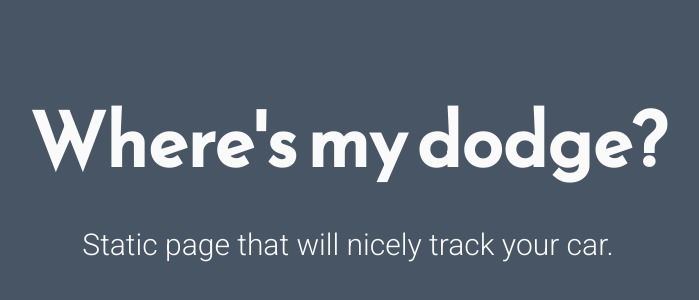
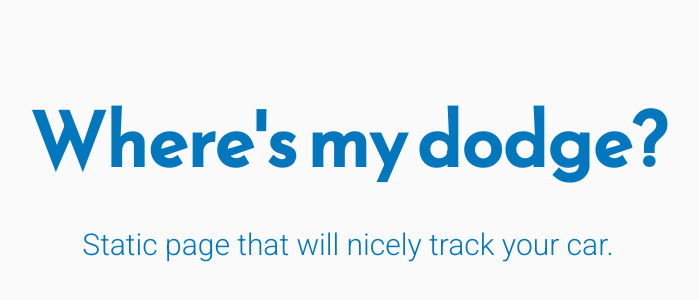
Before and after one commit to mc-comanescu/mc-comanescu.github.io, a plain HTML site: page wmt/index.html in a window 1280 px wide. Shown: the part 212-512 px from the top of the page, without its empty margins (292-991 px from the left). Drawn offline with Linux system fonts and the light colour scheme.

Commit message:
change title

```diff
--- a/wmt/index.html
+++ b/wmt/index.html
@@ -5,7 +5,7 @@
 	<meta http-equiv="X-UA-Compatible" content="IE=edge">
 	<meta name="viewport" content="width=device-width, initial-scale=1.0">
 
-	<title>Mihail Comanescu | Software Dev</title>
+	<title>Where's my dodge?</title>
 
 	<link rel="icon" href="favicon.ico" type="image/png" />
 
@@ -16,9 +16,9 @@
 	<!-- <link rel="stylesheet" href="css/themes/indigo-white.css"> -->
 	<!-- <link rel="stylesheet" href="css/themes/green-white.css"> -->
 	<!-- <link rel="stylesheet" href="css/themes/red-white.css"> -->
-        <link rel="stylesheet" href="css/themes/grey-white.css">
+	<!-- <link rel="stylesheet" href="css/themes/grey-white.css"> -->
 	<!-- <link rel="stylesheet" href="css/themes/white-indigo.css"> -->
-	<!-- <link rel="stylesheet" href="css/themes/white-blue.css"> -->
+	<link rel="stylesheet" href="css/themes/white-blue.css">
 	<!-- <link rel="stylesheet" href="css/themes/white-grey.css"> -->
 	<!-- <link rel="stylesheet" href="css/themes/white-red.css"> -->
 	<!-- <link rel="stylesheet" href="css/themes/yellow-black.css"> -->
```
